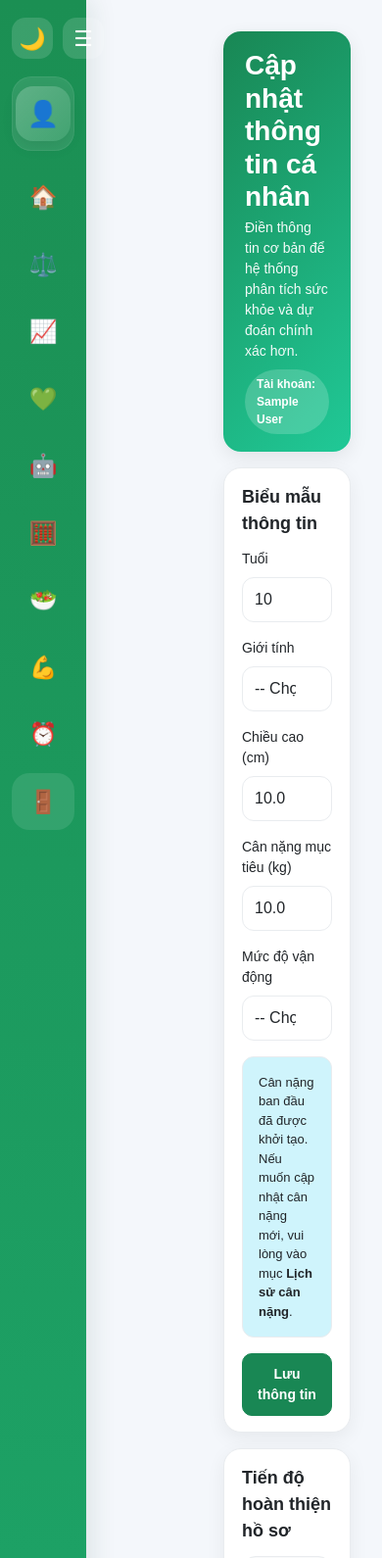
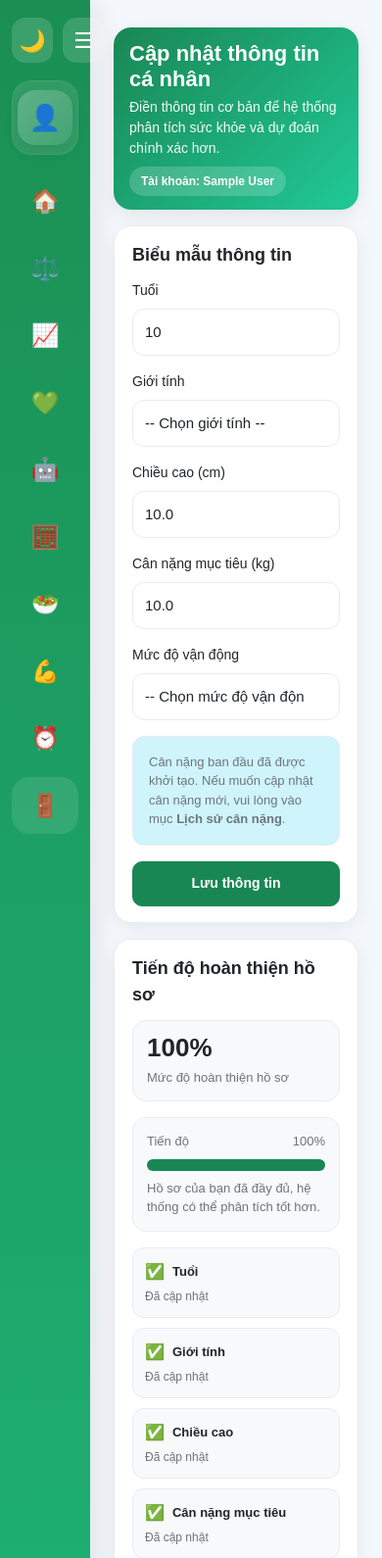
Before and after one commit to tongtuan-vip/weight-management-system, a FastAPI app: page /profile in a window 390 px wide. Shown: the top 1590 px of the page at 98% size. Run offline with FastAPI, Linux system fonts and the light colour scheme; a user stored in the database is signed in; tables that the repository leaves empty hold one stand-in row (values such as "Sample post").

Commit message:
làm moblie

```diff
--- a/static/css/theme.css
+++ b/static/css/theme.css
@@ -40,12 +40,20 @@ html[data-theme="dark"] {
     --table-head-bg: #243041;
 }
 
+html,
+body {
+    min-height: 100%;
+    overflow-x: hidden;
+    overflow-y: auto;
+}
+
 body {
     background: var(--bg-main);
     font-family: Arial, sans-serif;
     margin: 0;
     font-size: 14px;
     color: var(--text-main);
+    -webkit-overflow-scrolling: touch;
 }
 
 /* SIDEBAR */
@@ -142,8 +150,6 @@ body {
     margin-bottom: 18px;
     background: linear-gradient(135deg, rgba(255,255,255,0.14), rgba(255,255,255,0.08));
     box-shadow: inset 0 0 0 1px rgba(255,255,255,0.06);
-}
-.user-box {
     text-decoration: none !important;
 }
 
@@ -161,10 +167,8 @@ body {
     gap: 14px;
     padding: 16px;
     border-radius: 20px;
-
     text-decoration: none !important;
     color: #fff !important;
-
     background: rgba(255,255,255,0.10);
     transition: all 0.22s ease;
 }
@@ -305,42 +309,6 @@ body {
     margin: 0;
 }
 
-@media (max-width: 992px) {
-    .sidebar {
-        width: 260px;
-    }
-}
-
-@media (max-width: 768px) {
-    .sidebar {
-        width: 92px;
-        padding-left: 12px;
-        padding-right: 12px;
-    }
-
-    .sidebar .sidebar-text,
-    .sidebar .brand-text {
-        display: none;
-    }
-
-    .brand-wrap {
-        justify-content: center;
-    }
-
-    .top-actions {
-        justify-content: center;
-    }
-
-    .user-box {
-        justify-content: center;
-        padding: 14px 10px;
-    }
-
-    .menu-item {
-        justify-content: center;
-        padding: 14px 10px;
-    }
-}
 /* PAGE */
 .page-content {
     flex: 1;
@@ -375,7 +343,6 @@ body {
     opacity: 0.95;
 }
 
-/* Header variants */
 .header-green {
     background: linear-gradient(135deg, #198754, #20c997);
 }
@@ -509,6 +476,7 @@ body {
     background: var(--bg-soft);
     border: 1px solid var(--border-color);
     padding: 14px;
+    color: var(--text-main);
 }
 
 .summary-box {
@@ -579,6 +547,7 @@ body {
 
 .chart-box {
     height: 240px;
+    min-height: 300px;
 }
 
 .chart-box canvas {
@@ -616,24 +585,18 @@ model-viewer {
     border-radius: 8px;
 }
 
-.text-good {
+.text-good,
+.trend-good {
     color: #198754;
 }
 
-.text-bad {
+.text-bad,
+.trend-bad {
     color: #dc3545;
 }
 
 .text-neutral {
     color: var(--text-main);
-}
-
-.trend-good {
-    color: #198754;
-}
-
-.trend-bad {
-    color: #dc3545;
 }
 
 .trend-neutral {
@@ -713,22 +676,152 @@ model-viewer {
     line-height: 1.5;
 }
 
+.alert {
+    border-radius: 12px;
+}
+
 .alert-secondary {
     background: var(--bg-soft);
     color: var(--text-main);
     border-color: var(--border-color);
 }
 
-.alert-info {
+.alert-info,
+.alert-warning,
+.alert-success,
+.alert-secondary {
+    color: var(--text-main) !important;
+    border-color: var(--border-color) !important;
+}
+
+.badge {
+    font-weight: 600;
+}
+
+/* FORM + TEXT FIX */
+label,
+.form-label,
+.form-check-label,
+.col-form-label {
+    color: var(--text-main) !important;
+}
+
+.form-text,
+.text-muted,
+.form-note,
+.hint-box,
+.compact-note {
+    color: var(--text-muted) !important;
+}
+
+.form-control,
+.form-select,
+input,
+select,
+textarea {
+    background: var(--input-bg);
+    color: var(--text-main);
+    border: 1px solid var(--border-color);
+}
+
+.form-control::placeholder,
+textarea::placeholder {
+    color: var(--text-muted);
+}
+
+.form-select option {
+    background: var(--bg-card);
     color: var(--text-main);
 }
 
-.alert-warning {
+.form-control:focus,
+.form-select:focus,
+textarea:focus {
+    background: var(--input-bg);
     color: var(--text-main);
+    border-color: #86b7fe;
+    box-shadow: 0 0 0 0.2rem rgba(13,110,253,0.15);
 }
 
-.alert-success {
+/* DARK MODE */
+html[data-theme="dark"] form label,
+html[data-theme="dark"] .form-label,
+html[data-theme="dark"] .form-check-label,
+html[data-theme="dark"] .col-form-label {
+    color: #e5e7eb !important;
+}
+
+html[data-theme="dark"] .info-label,
+html[data-theme="dark"] .summary-title,
+html[data-theme="dark"] .metric-label,
+html[data-theme="dark"] .stat-label {
+    color: #cbd5e1 !important;
+}
+
+html[data-theme="dark"] .alert-info {
+    background: rgba(13, 202, 240, 0.18) !important;
+    color: #e5e7eb !important;
+    border-color: rgba(13, 202, 240, 0.25) !important;
+}
+
+html[data-theme="dark"] .alert-warning {
+    background: rgba(255, 193, 7, 0.18) !important;
+    color: #e5e7eb !important;
+    border-color: rgba(255, 193, 7, 0.25) !important;
+}
+
+html[data-theme="dark"] .alert-success {
+    background: rgba(25, 135, 84, 0.18) !important;
+    color: #e5e7eb !important;
+    border-color: rgba(25, 135, 84, 0.25) !important;
+}
+
+html[data-theme="dark"] .alert-secondary {
+    background: var(--bg-soft) !important;
+    color: #e5e7eb !important;
+    border-color: var(--border-color) !important;
+}
+
+html[data-theme="dark"] .table,
+html[data-theme="dark"] .table tbody td,
+html[data-theme="dark"] .table thead th {
+    color: var(--text-main) !important;
+}
+
+html[data-theme="dark"] .table-hover tbody tr:hover {
     color: var(--text-main);
+    background-color: rgba(255,255,255,0.05);
+}
+
+/* AUTH / LOGIN / REGISTER MOBILE WEBVIEW FIX */
+.auth-page,
+.login-page,
+.register-page {
+    min-height: 100vh;
+    min-height: 100dvh;
+    overflow-y: auto;
+    padding-bottom: 40px;
+}
+
+.auth-page .container,
+.login-page .container,
+.register-page .container {
+    min-height: auto !important;
+    overflow: visible !important;
+    padding-bottom: 40px;
+}
+
+.auth-card,
+.login-card,
+.register-card {
+    overflow: visible;
+}
+
+/* RESPONSIVE */
+@media (max-width: 992px) {
+    .sidebar {
+        width: 260px;
+    }
 }
 
 @media (max-width: 991px) {
@@ -774,6 +867,35 @@ model-viewer {
 }
 
 @media (max-width: 768px) {
+    .sidebar {
+        width: 92px;
+        padding-left: 12px;
+        padding-right: 12px;
+    }
+
+    .sidebar .sidebar-text,
+    .sidebar .brand-text {
+        display: none;
+    }
+
+    .brand-wrap {
+        justify-content: center;
+    }
+
+    .top-actions {
+        justify-content: center;
+    }
+
+    .user-box {
+        justify-content: center;
+        padding: 14px 10px;
+    }
+
+    .menu-item {
+        justify-content: center;
+        padding: 14px 10px;
+    }
+
     .app-footer {
         flex-direction: column;
         align-items: flex-start;
@@ -783,136 +905,144 @@ model-viewer {
         text-align: left;
     }
 }
-/* ===== FORM + ALERT + TEXT FIX ===== */
 
-/* Label và text trong form */
-label,
-.form-label,
-.form-check-label,
-.col-form-label {
-    color: var(--text-main) !important;
+@media (max-width: 576px) {
+    body {
+        font-size: 14px;
     }
 
-.form-text,
-.text-muted,
-.form-note,
-.hint-box,
-.compact-note {
-    color: var(--text-muted) !important;
+    .auth-page,
+    .login-page,
+    .register-page {
+        display: block !important;
+        min-height: 100dvh;
+        padding: 16px 12px 56px 12px;
+        overflow-y: auto;
     }
 
-/* Input / select / textarea */
-.form-control,
-.form-select,
-input,
-select,
-textarea {
-    background: var(--input-bg);
-    color: var(--text-main);
-    border: 1px solid var(--border-color);
+    .auth-page .container,
+    .login-page .container,
+    .register-page .container {
+        width: 100%;
+        max-width: 100%;
+        padding-left: 12px;
+        padding-right: 12px;
+        padding-bottom: 56px;
     }
 
-.form-control::placeholder,
-textarea::placeholder {
-    color: var(--text-muted);
+    .auth-card,
+    .login-card,
+    .register-card {
+        width: 100%;
+        max-width: 100%;
+        margin-bottom: 40px;
     }
 
-.form-select option {
-    background: var(--bg-card);
-    color: var(--text-main);
+    .form-control,
+    .form-select {
+        min-height: 48px;
+        font-size: 15px;
     }
 
-.form-control:focus,
-.form-select:focus,
-textarea:focus {
-    background: var(--input-bg);
-    color: var(--text-main);
-    border-color: #86b7fe;
-    box-shadow: 0 0 0 0.2rem rgba(13,110,253,0.15);
+    button,
+    .btn {
+        min-height: 46px;
     }
 
-/* Dark mode: ép label trong form sáng rõ */
-html[data-theme="dark"] form label,
-html[data-theme="dark"] .form-label,
-html[data-theme="dark"] .form-check-label,
-html[data-theme="dark"] .col-form-label {
-    color: #e5e7eb !important;
+    .page-content {
+        padding: 12px;
+        margin-left: 92px;
     }
 
-/* Dark mode: các label mô tả nhỏ giữ màu dịu hơn */
-html[data-theme="dark"] .info-label,
-html[data-theme="dark"] .summary-title,
-html[data-theme="dark"] .metric-label,
-html[data-theme="dark"] .stat-label {
-    color: #cbd5e1 !important;
+    .page-header {
+        padding: 14px 16px;
     }
 
-/* Alert */
-.alert {
-    border-radius: 12px;
+    .page-header h1 {
+        font-size: 22px;
+    }
+}
+/* ===== GLOBAL MOBILE / WEBVIEW SCROLL FIX ===== */
+
+html,
+body {
+    width: 100%;
+    min-height: 100%;
+    overflow-x: hidden;
+    overflow-y: auto;
+    -webkit-overflow-scrolling: touch;
 }
 
-.alert-info,
-.alert-warning,
-.alert-success,
-.alert-secondary {
-    color: var(--text-main) !important;
-    border-color: var(--border-color) !important;
+body {
+    position: relative;
 }
 
-html[data-theme="dark"] .alert-info {
-    background: rgba(13, 202, 240, 0.18) !important;
-    color: #e5e7eb !important;
-    border-color: rgba(13, 202, 240, 0.25) !important;
+/* Toàn bộ khung app phải cho phép cao hơn màn hình */
+.app-shell {
+    min-height: 100vh;
+    min-height: 100dvh;
+    align-items: stretch;
 }
 
-html[data-theme="dark"] .alert-warning {
-    background: rgba(255, 193, 7, 0.18) !important;
-    color: #e5e7eb !important;
-    border-color: rgba(255, 193, 7, 0.25) !important;
+/* Nội dung chính phải được phép cuộn */
+.page-content,
+.page-wrap,
+.main-content {
+    min-height: 100vh;
+    min-height: 100dvh;
+    overflow-y: visible;
 }
 
-html[data-theme="dark"] .alert-success {
-    background: rgba(25, 135, 84, 0.18) !important;
-    color: #e5e7eb !important;
-    border-color: rgba(25, 135, 84, 0.25) !important;
+/* Không để card/form/table bị cắt nội dung */
+.section-card,
+.card,
+.card-body,
+.container,
+.row,
+.col,
+[class*="col-"] {
+    overflow: visible;
 }
 
-html[data-theme="dark"] .alert-secondary {
-    background: var(--bg-soft) !important;
-    color: #e5e7eb !important;
-    border-color: var(--border-color) !important;
+/* Bảng dài thì cuộn ngang, tránh vỡ layout mobile */
+.table-responsive {
+    overflow-x: auto;
+    -webkit-overflow-scrolling: touch;
 }
 
-/* Card con bên trong */
-.profile-info-card,
-.summary-box,
-.insight-box,
-.advice-box,
-.habit-card {
-    color: var(--text-main);
+/* Mobile/WebView */
+@media (max-width: 768px) {
+    html,
+    body {
+        overflow-y: auto !important;
     }
 
-.badge {
-    font-weight: 600;
-}
-/* FIX bảng trong dark mode */
-html[data-theme="dark"] .table {
-    color: var(--text-main) !important;
+    .app-shell {
+        min-height: 100dvh;
     }
 
-html[data-theme="dark"] .table tbody td {
-    color: var(--text-main) !important;
+    .page-content {
+        margin-left: 0 !important;
+        padding: 12px;
+        width: 100%;
+        min-height: 100dvh;
+        overflow-y: visible;
+        padding-bottom: 64px;
     }
 
-html[data-theme="dark"] .table-hover tbody tr:hover {
-    color: var(--text-main);
-    background-color: rgba(255,255,255,0.05);
+    .page-wrap {
+        width: 100%;
+        max-width: 100%;
+        padding-bottom: 64px;
     }
 
-html[data-theme="dark"] .table thead th {
-    color: var(--text-main);
+    .section-card,
+    .card {
+        margin-bottom: 16px;
     }
-.chart-box {
-    min-height: 300px;
+
+    .sidebar {
+        position: relative;
+        flex-shrink: 0;
     }
+}
```
Lines whose indentation alone changed are shown as unchanged.
